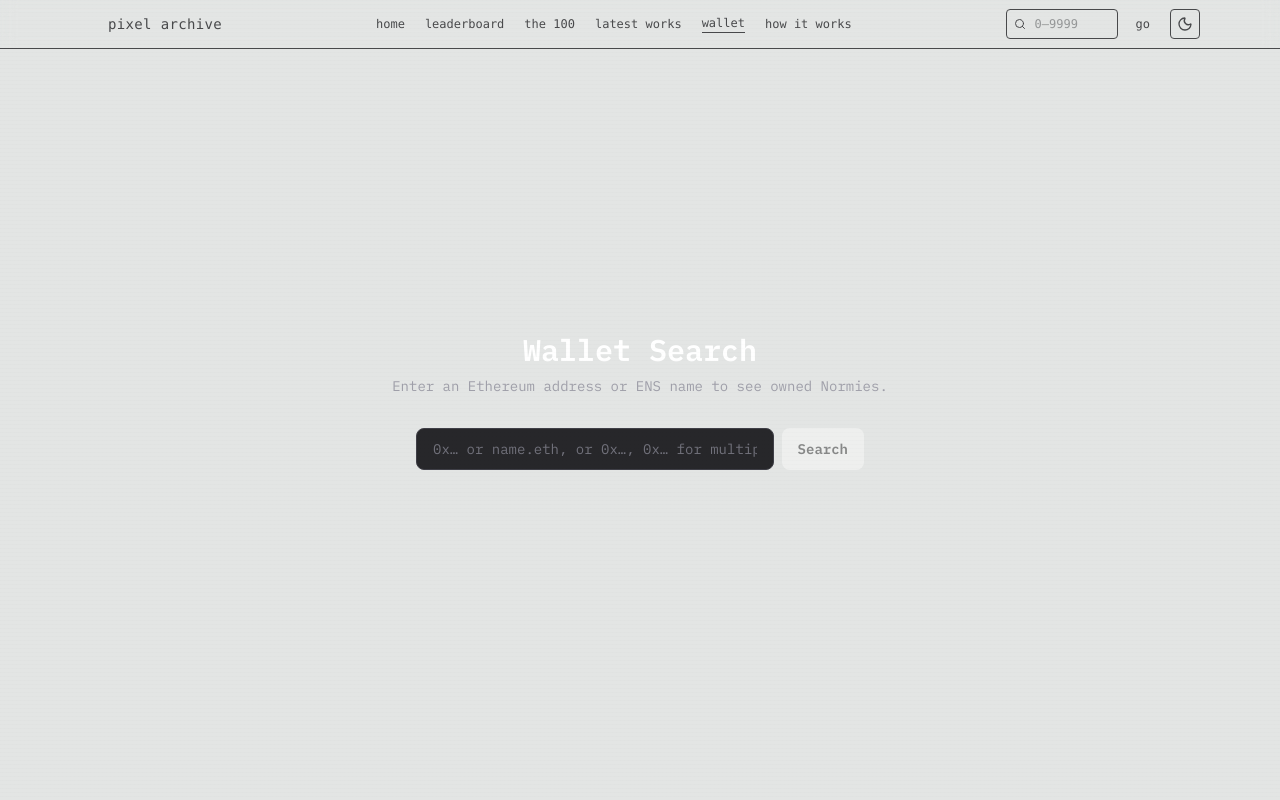
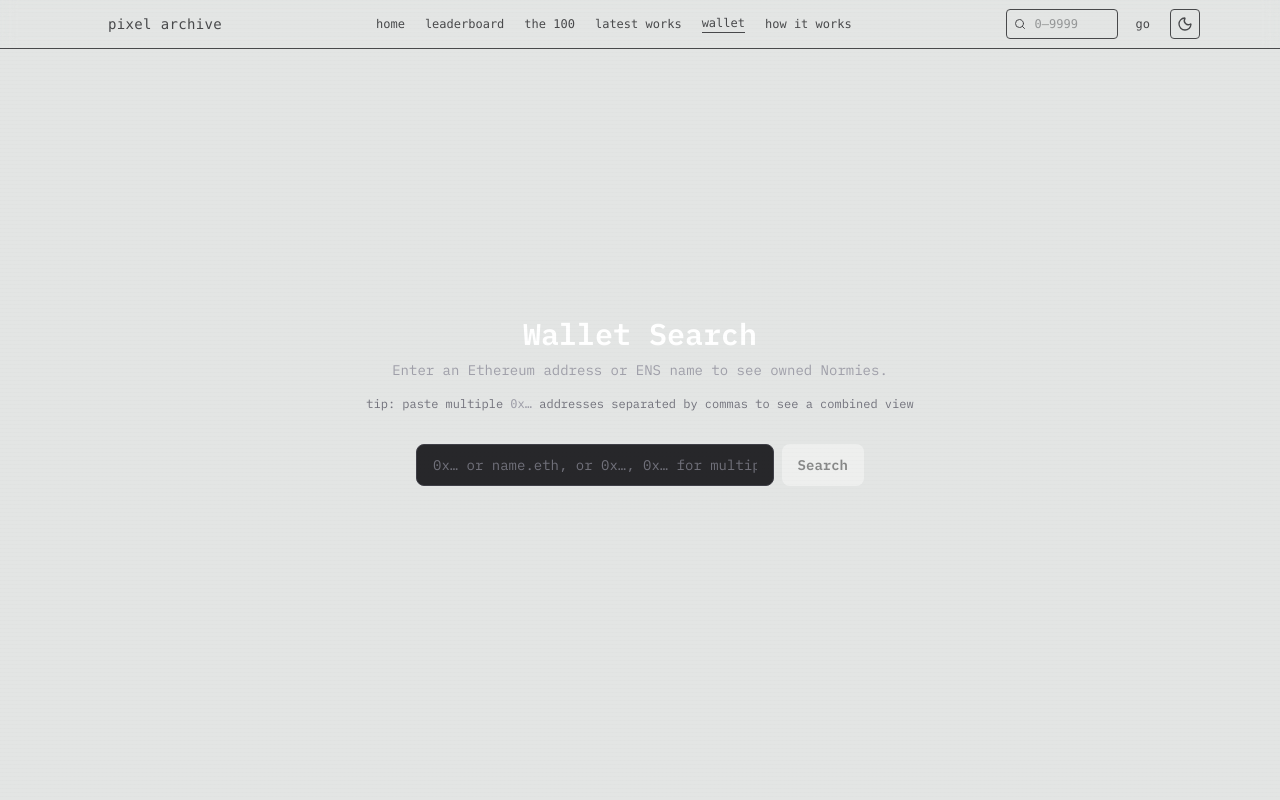
Before and after one commit to astercast/NormiesArchive, a Next.js app: page /wallet in a window 1280 px wide. Shown: the top 800 px of the page. Built offline with nearby package versions, Linux system fonts and the light colour scheme.

Commit message:
feat: add multi-wallet tip to wallet search page

```diff
--- a/app/wallet/WalletSearchClient.tsx
+++ b/app/wallet/WalletSearchClient.tsx
@@ -61,8 +61,11 @@ export default function WalletSearchClient() {
   return (
     <main className="min-h-screen flex flex-col items-center justify-center px-4 pb-24">
       <h1 className="text-3xl font-bold text-white mb-2">Wallet Search</h1>
-      <p className="text-zinc-400 text-sm mb-8">
+      <p className="text-zinc-400 text-sm mb-4">
         Enter an Ethereum address or ENS name to see owned Normies.
+      </p>
+      <p className="text-zinc-500 text-xs mb-8 text-center">
+        tip: paste multiple <span className="text-zinc-400 font-mono">0x…</span> addresses separated by commas to see a combined view
       </p>
 
       <form
```
